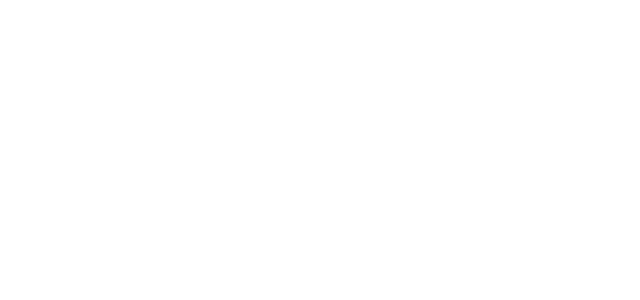
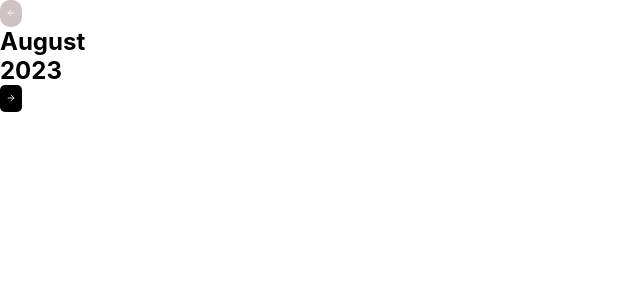
Before and after one commit to Gautam-2407/Medical, a React (Create React App) app in the folder client/: page /Calendar in a window 1280 px wide. Before the commit this address had no page. Shown: the top 300 px of the page, without its empty margins (0-640 px from the left). Built offline with nearby package versions, Linux system fonts and the light colour scheme; the HTML template or start-up script is replaced by a standard one.

Commit message:
some changes in calaner

```diff
--- a/client/package.json
+++ b/client/package.json
@@ -7,10 +7,12 @@
     "@testing-library/react": "^13.4.0",
     "@testing-library/user-event": "^13.5.0",
     "axios": "^1.4.0",
+    "date-fns": "^2.30.0",
     "lucide": "^0.269.0",
     "lucide-react": "^0.269.0",
     "react": "^18.2.0",
     "react-calendar": "^4.6.0",
+    "react-datepicker": "^4.16.0",
     "react-dom": "^18.2.0",
     "react-router-dom": "^6.15.0",
     "react-scripts": "5.0.1",
--- a/client/src/App.js
+++ b/client/src/App.js
@@ -3,7 +3,7 @@
 import {Routes, Route } from "react-router-dom";
 import Dashboard from './pages/dashboard/Dashboard';
 import Home from './components/home/Home';
-import Date from  "./Date";
+import Calendar from './components/Dashboardcalander/Calander';
 
 function App() {
   return (
@@ -12,7 +12,7 @@
         <Route path="/login" Component={Login} />
         <Route path="/dashboard" Component={Dashboard} />
         <Route path="/Home" Component={Home} />
-        <Route path="/Date" Component={Date} />
+        <Route path="/Calendar" Component={Calendar} />
       </Routes>
 
     </div>
--- /dev/null
+++ b/client/src/components/Dashboardcalander/Calander.jsx
@@ -0,0 +1,30 @@
+import React, { useState } from 'react';
+import { format, addMonths, subMonths } from 'date-fns';
+import { ArrowRight, ArrowLeft,  }  from "lucide-react";
+import './Dashboardcalander.css';
+
+const Calendar = () => {
+  const [currentDate, setCurrentDate] = useState(new Date());
+
+  const nextMonth = () => {
+    setCurrentDate(addMonths(currentDate, 1));
+  };
+
+  const prevMonth = () => {
+    setCurrentDate(subMonths(currentDate, 1));
+  };
+
+  return (
+    <div className="calendar">
+      <div className="calendar-header">
+        <button onClick={prevMonth} id="calanderarrow"><ArrowLeft size={10} color="white" /></button>
+        <h2>{format(currentDate, 'MMMM ')}</h2>
+        <h2>{format( currentDate,'yyyy')}</h2>
+        <button onClick={nextMonth} id="calanderright"><ArrowRight size={10} color="white" /></button>
+      </div>
+
+    </div>
+  );
+};
+
+export default Calendar;
--- /dev/null
+++ b/client/src/components/Dashboardcalander/Dashboardcalander.css
@@ -0,0 +1,13 @@
+#calanderarrow{
+    padding:5px;
+    background-color: rgb(206, 194, 194);
+    border-radius: 10px;
+    border: 1px solid transparent;
+}
+
+#calanderright{
+    padding:5px;
+    background:black;
+    border-radius:5px;
+    border: 1px solid transparent;
+}
--- a/client/src/components/Sideheader/sideheader.css
+++ b/client/src/components/Sideheader/sideheader.css
@@ -17,22 +17,22 @@
 
 #side {
   transform: translateX(0);
-  transition: transform 0.3s ease-in-out;
+  transition: transform 0.5s ease-in-out;
 }
 .side-header{
-  height: 200px;
-  width: 20   0px;
+  height: 100vh;
+  width: 250px;
   background: var(--side-headerbg);
   display: flex;
   position: absolute;
 
+}
 
-}
 .side-header-wrapper{
   display: flex;
   align-items: center;
   margin-left: 30px;
-  padding:6px;
+  padding:25px;
 }
 #links{
   text-decoration: none;
--- a/client/src/pages/login/Login.js
+++ b/client/src/pages/login/Login.js
@@ -2,7 +2,8 @@
  import { useState } from 'react';
 import './login.css'
 import { loginfunction } from '../../Service/api';
-import { ArrowRight, ArrowLeft }  from "lucide-react";
+import { ArrowRight, ArrowLeft,  }  from "lucide-react";
+import { Link } from 'react-router-dom';
 
 
 const Login = () => {
@@ -28,13 +29,13 @@
         <div className="login-container">
             <div className="login-wrapper">
                 <div className='login-left'>
-                    <h4>Sing in</h4>
+                    <Link to="Sing in" id="sing">Sing in</Link>
                     <div className="arrow">
                     <div className="arrowleft">
-                        <button><ArrowLeft size={10} color="#fafafa" /></button>
+                        <button onClick={()=>alert("Please fill these form")}><ArrowLeft size={10} color="#fafafa" /></button>
                     </div>
                     <div className="arrowright">
-                    <button><ArrowRight size={10} color="#fafafa" /></button>
+                    <button onClick={()=>alert("Please fill these form")}><ArrowRight size={10} color="#fafafa" /></button>
                     </div>
                     </div>
                  </div>
--- a/client/src/pages/login/login.css
+++ b/client/src/pages/login/login.css
@@ -36,7 +36,6 @@
 }
 
 .login-right{
-
     align-items: center;
     display: flex;
     display: grid;
@@ -110,7 +109,7 @@
 
 
 
-.login-left > h4{
+  #sing{
     font-size: 1rem;
     text-align: end;
     text-decoration: underline;
@@ -118,6 +117,7 @@
     top: 16px;
     position: relative;
 }
+
 .login-left{
     background-image: url("https://media.gettyimages.com/id/1312706413/photo/modern-hospital-building.jpg?s=612x612&w=gi&k=20&c=1-EC4Mxf--5u4ItDIzrIOrduXlbKRnbx9xWWtiifrDo=");
     background-repeat: no-repeat;
```
Also changed, not shown: 1 other file (tests, documents, lock files or other folders).
